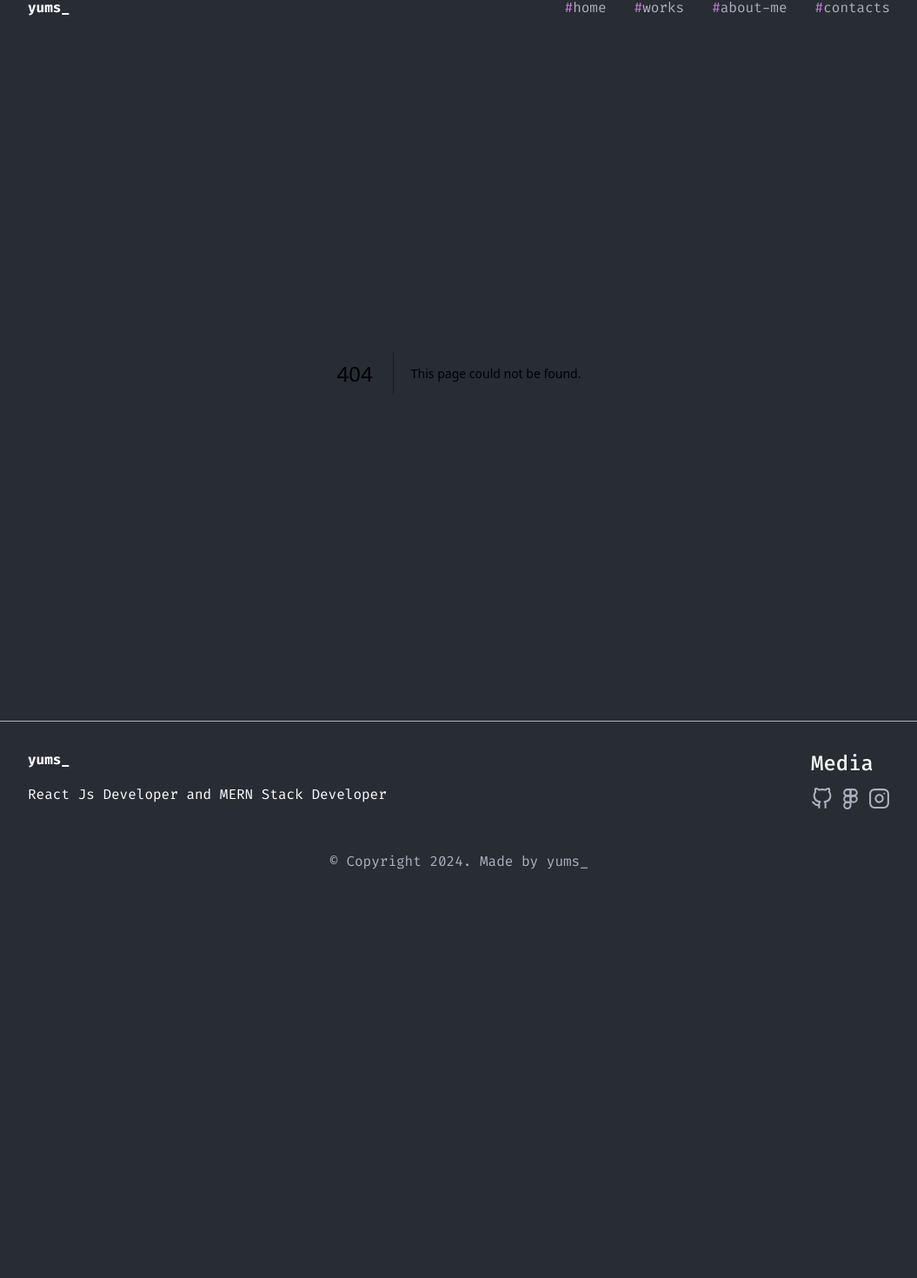
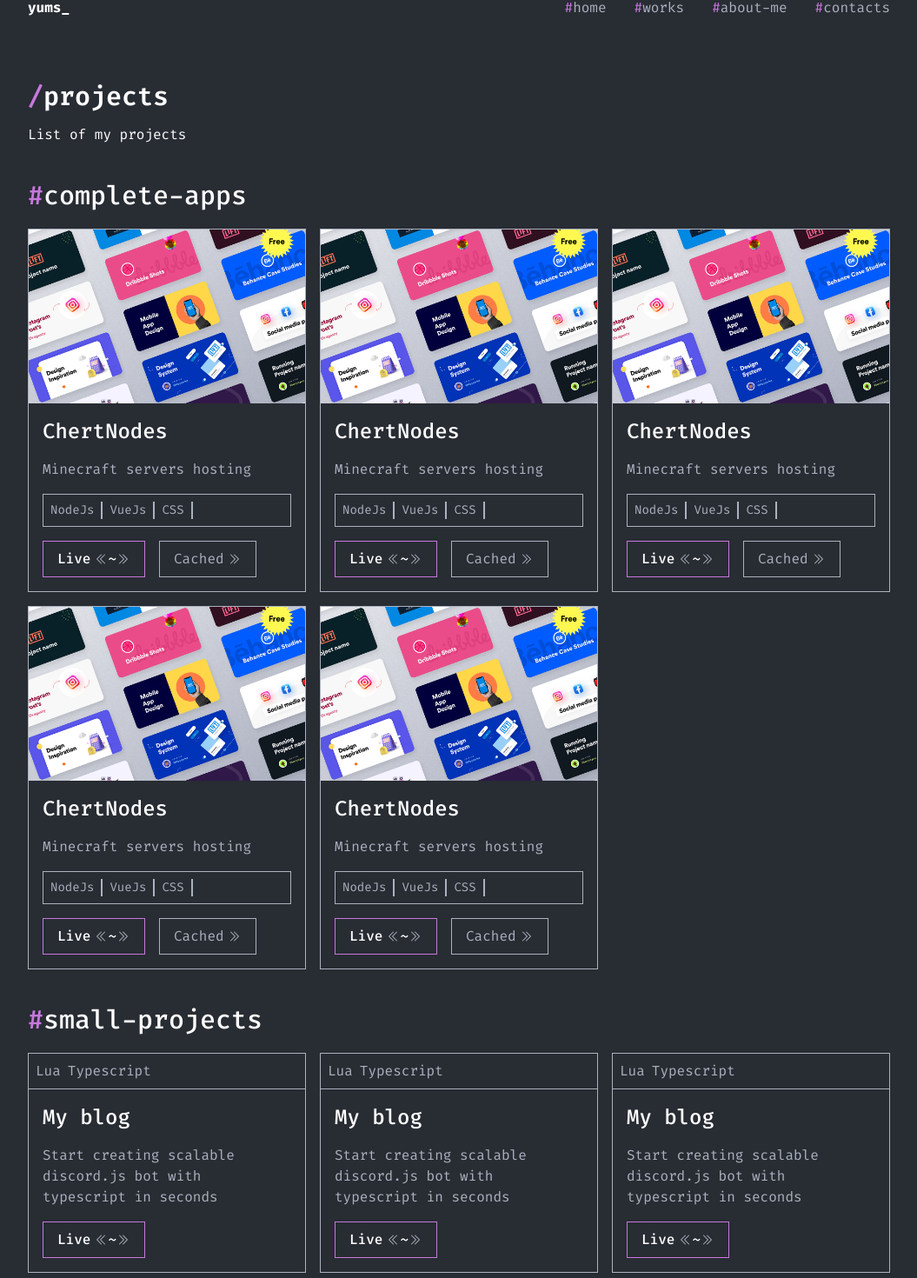
Before and after one commit to takayums/takayums-site, a Next.js app: page /projects in a window 1280 px wide. Before the commit this address had no page. Shown: the part 35-1505 px from the top of the page at 87% size, without its empty margins (112-1167 px from the left). Before the commit the page ends 1070 px from the top, so only its background shows below. Built offline with nearby package versions, Linux system fonts and the light colour scheme.

Commit message:
feat(project): add project page

```diff
--- /dev/null
+++ b/app/projects/page.tsx
@@ -0,0 +1,40 @@
+import CardProject from "@/components/CardProject";
+import SmallProject from "@/components/SmallProject";
+import React from "react";
+
+export default function Projects() {
+  return (
+    <section className="my-16">
+      <div className="container mx-auto px-4 max-w-screen-lg">
+        <h1 className="font-semibold text-3xl text-white mb-3.5">
+          <span className="text-primary">/</span>projects
+        </h1>
+        <p className="text-white font-base">List of my projects</p>
+
+        <div className="my-10">
+          <h2 className="font-medium text-3xl text-white mb-5">
+            <span className="text-primary">#</span>complete-apps
+          </h2>
+          <div className="grid grid-cols-3 gap-4">
+            <CardProject />
+            <CardProject />
+            <CardProject />
+            <CardProject />
+            <CardProject />
+          </div>
+        </div>
+
+        <div className="my-10">
+          <h2 className="font-medium text-3xl text-white mb-5">
+            <span className="text-primary">#</span>small-projects
+          </h2>
+          <div className="grid grid-cols-3 gap-4">
+            <SmallProject />
+            <SmallProject />
+            <SmallProject />
+          </div>
+        </div>
+      </div>
+    </section>
+  );
+}
```
